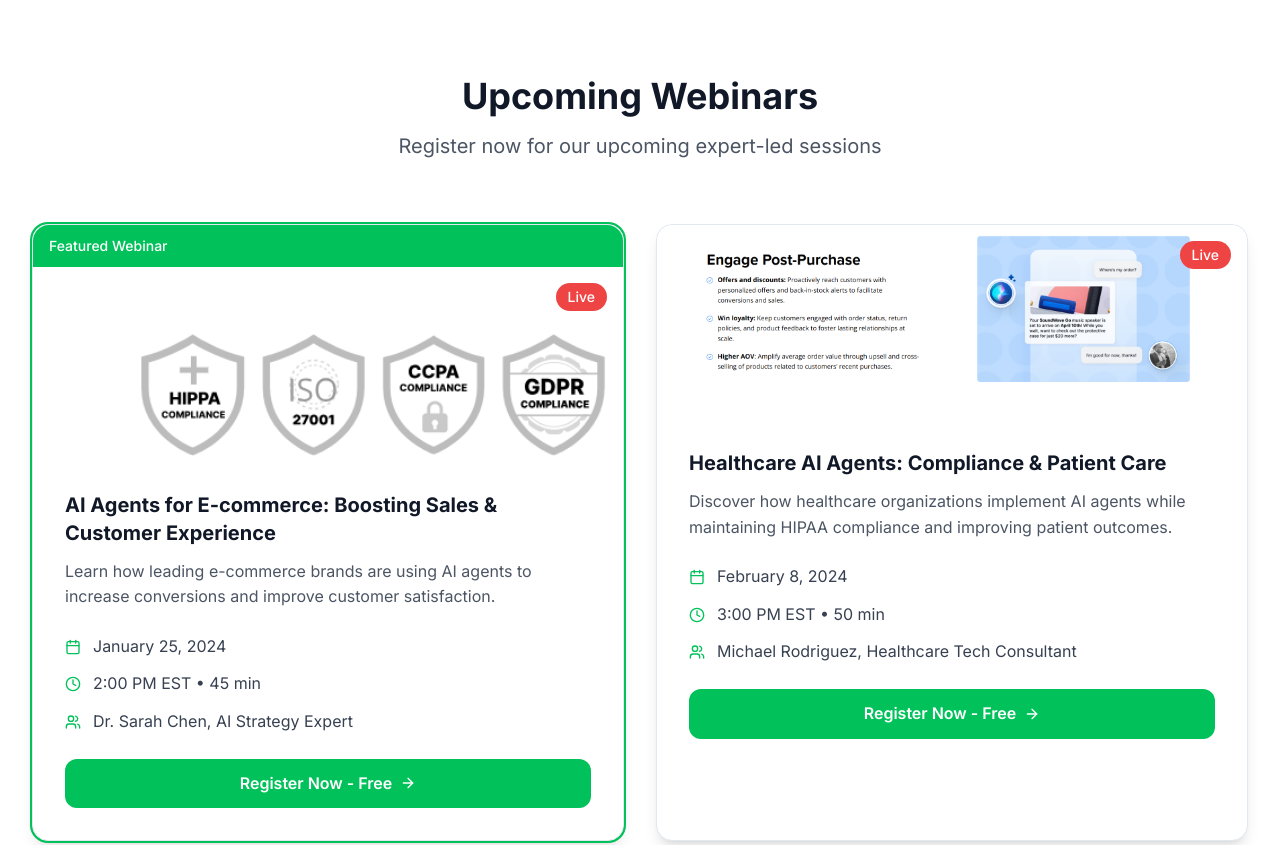
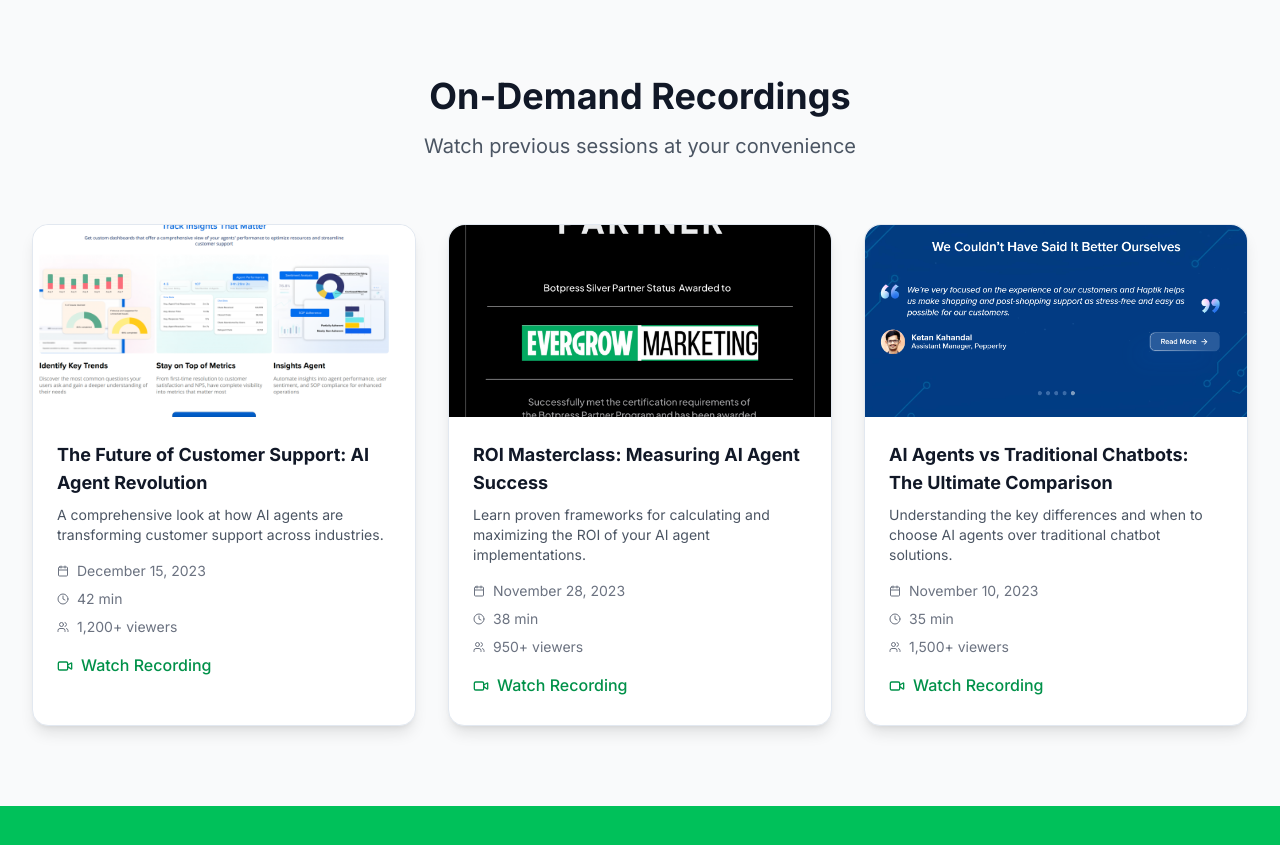
Before and after one commit to bscube/evergrow-ai-site-builder, a React (Vite) app: page /webinars in a window 1280 px wide. Shown: the part 400-1245 px from the top of the page. Built offline with nearby package versions, Linux system fonts and the light colour scheme.

Commit message:
Remove Upcoming Webinars section
Removed the entire "Upcoming Webinars" section from the page.

```diff
--- a/src/pages/Webinars.tsx
+++ b/src/pages/Webinars.tsx
@@ -87,68 +87,6 @@ const Webinars = () => {
           </div>
         </section>
 
-        {/* Upcoming Webinars */}
-        <section className="py-20">
-          <div className="max-w-7xl mx-auto px-4 sm:px-6 lg:px-8">
-            <div className="text-center mb-16">
-              <h2 className="text-3xl md:text-4xl font-bold text-grey-900 mb-4">
-                Upcoming Webinars
-              </h2>
-              <p className="text-xl text-grey-600 max-w-3xl mx-auto">
-                Register now for our upcoming expert-led sessions
-              </p>
-            </div>
-
-            <div className="grid grid-cols-1 lg:grid-cols-2 gap-8">
-              {upcomingWebinars.map((webinar, index) => (
-                <div key={index} className={`bg-white rounded-2xl shadow-lg border hover:shadow-xl transition-all duration-300 ${webinar.featured ? 'ring-2 ring-brand-green-500' : ''}`}>
-                  {webinar.featured && (
-                    <div className="bg-brand-green-500 text-white px-4 py-2 rounded-t-2xl">
-                      <span className="text-sm font-medium">Featured Webinar</span>
-                    </div>
-                  )}
-                  <div className="relative">
-                    <img
-                      src={webinar.image}
-                      alt={webinar.title}
-                      className="w-full h-48 object-cover rounded-t-2xl"
-                    />
-                    <div className="absolute top-4 right-4 bg-red-500 text-white px-3 py-1 rounded-full text-sm font-medium">
-                      Live
-                    </div>
-                  </div>
-                  <div className="p-8">
-                    <h3 className="text-xl font-bold text-grey-900 mb-3">{webinar.title}</h3>
-                    <p className="text-grey-600 mb-6">{webinar.description}</p>
-
-                    <div className="space-y-3 mb-6">
-                      <div className="flex items-center text-grey-700">
-                        <Calendar className="h-4 w-4 mr-3 text-brand-green-500" />
-                        <span>{webinar.date}</span>
-                      </div>
-                      <div className="flex items-center text-grey-700">
-                        <Clock className="h-4 w-4 mr-3 text-brand-green-500" />
-                        <span>{webinar.time} • {webinar.duration}</span>
-                      </div>
-                      <div className="flex items-center text-grey-700">
-                        <Users className="h-4 w-4 mr-3 text-brand-green-500" />
-                        <span>{webinar.speaker}</span>
-                      </div>
-                    </div>
-
-                    <Link
-                      to={webinar.registrationUrl}
-                      className="inline-flex items-center w-full justify-center bg-brand-green-500 hover:bg-brand-green-600 text-white px-6 py-3 rounded-xl font-semibold transition-all duration-200 hover:scale-105"
-                    >
-                      Register Now - Free
-                      <ArrowRight className="ml-2 h-4 w-4" />
-                    </Link>
-                  </div>
-                </div>
-              ))}
-            </div>
-          </div>
-        </section>
 
         {/* Past Webinars */}
         <section className="py-20 bg-grey-50">
```
